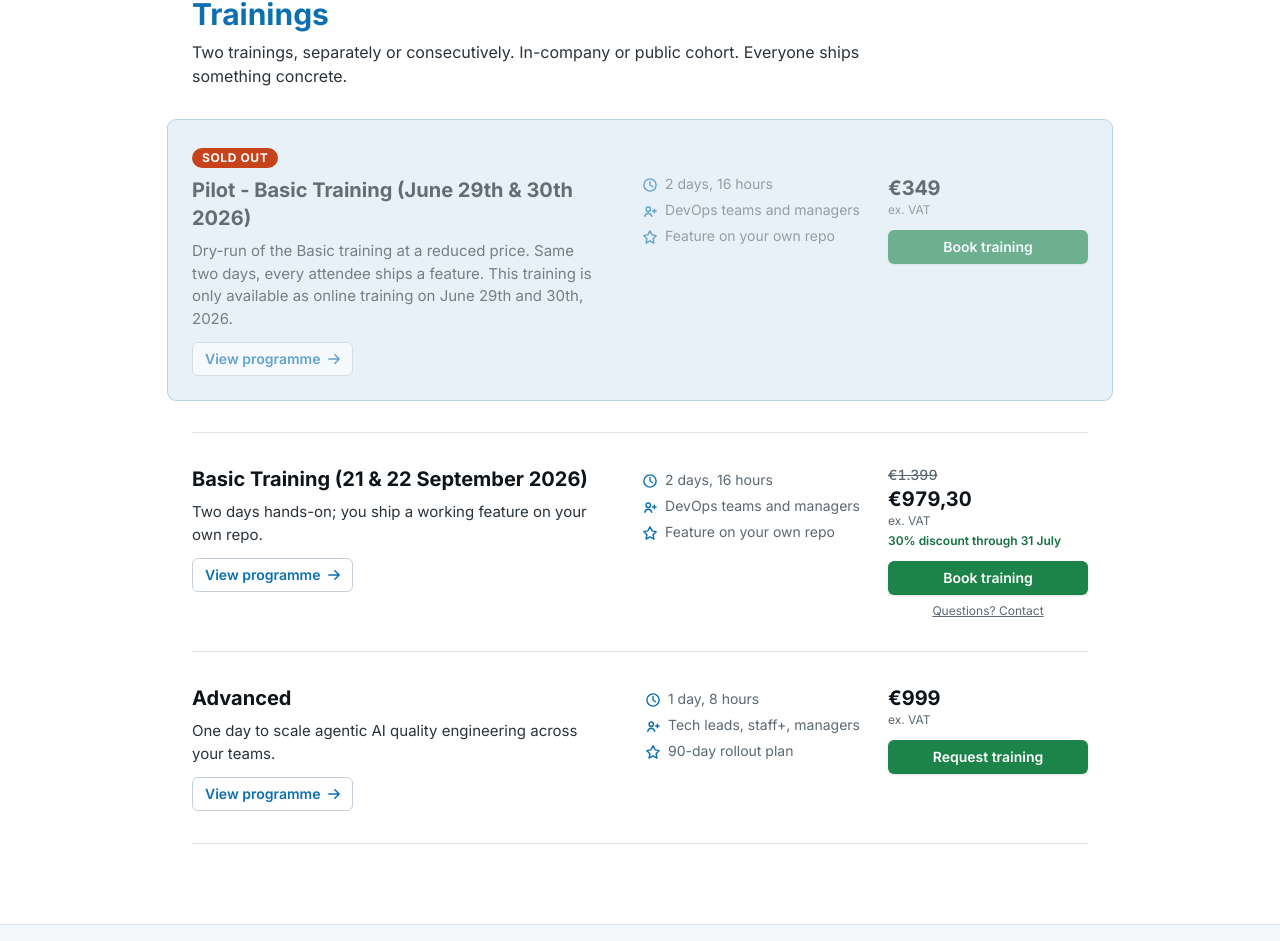
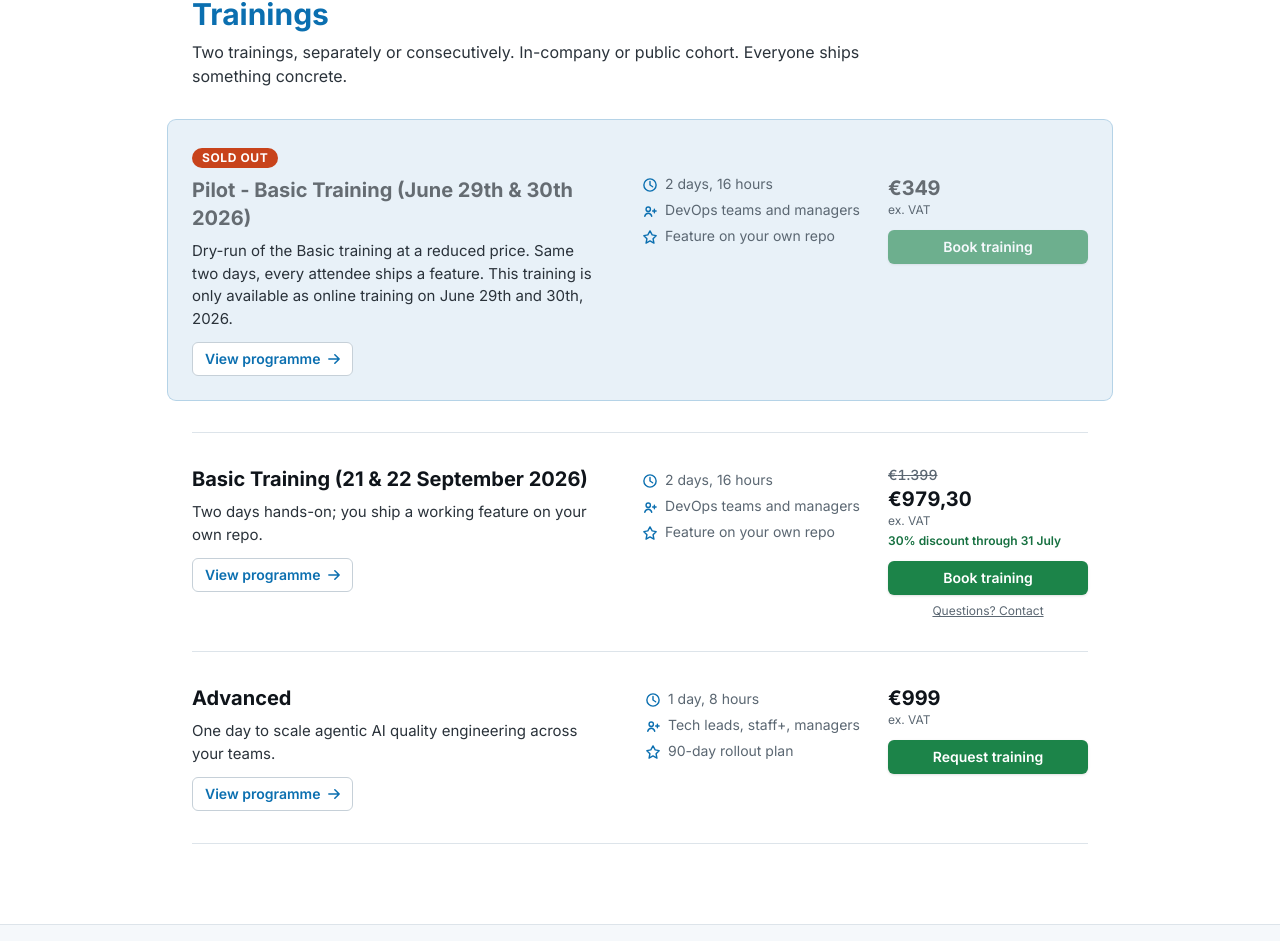
Before and after one commit to QualityAtSpeed/agenticengineering-nl, a Next.js app: page /en in a window 1280 px wide. Shown: the part 1424-2365 px from the top of the page. Built offline with nearby package versions, Linux system fonts and the light colour scheme.

Commit message:
remove dim from trainingcard to comply to a11y

```diff
--- a/components/TrainingCard.tsx
+++ b/components/TrainingCard.tsx
@@ -130,13 +130,13 @@ export function TrainingCard({
             )
           )}
           <h3 className={`text-text-primary text-xl font-bold ${dim}`}>{t(`${trainingId}.name`)}</h3>
-          <p className={`text-text-soft mt-2 text-[0.9375rem] ${dim}`}>{t(`${trainingId}.tagline`)}</p>
+          <p className="text-text-soft mt-2 text-[0.9375rem]">{t(`${trainingId}.tagline`)}</p>
           <Button
             variant="secondary"
             size="sm"
             href={`/${locale}/trainings/${trainingId}`}
             data-testid={`view-curriculum-${trainingId}`}
-            className={`mt-3 ${dim}`}
+            className="mt-3"
           >
             {tLabels('viewDetails')}
             <ArrowIcon />
@@ -144,7 +144,7 @@ export function TrainingCard({
         </div>
 
         <ul
-          className={`text-text-muted m-0 list-none space-y-1.5 p-0 text-sm ${isPilot ? 'lg:pt-[1.875rem]' : 'lg:pt-[0.3125rem]'} ${dim}`}
+          className={`text-text-muted m-0 list-none space-y-1.5 p-0 text-sm ${isPilot ? 'lg:pt-[1.875rem]' : 'lg:pt-[0.3125rem]'}`}
         >
           {metaItems.map((m) => (
             <li key={m.key} className="flex items-center gap-2">
@@ -156,13 +156,14 @@ export function TrainingCard({
       </div>
 
       <div className={isPilot ? 'lg:pt-[1.875rem]' : undefined}>
-        <div className={dim}>
+        {/* Sold-out dim is applied only to the large/bold price (AA needs 3:1),
+            never to the small struck price / suffix / note (those need 4.5:1). */}
         {price.earlyBird ? (
           <>
             <p className="text-text-muted text-sm font-medium tabular-nums line-through">
               €{training.priceEUR.toLocaleString('nl-NL')}
             </p>
-              <p className="text-text-primary text-xl font-bold tabular-nums">
+            <p className={`text-text-primary text-xl font-bold tabular-nums ${dim}`}>
               €
               {(price.netCents / 100).toLocaleString('nl-NL', {
                 minimumFractionDigits: 2,
@@ -171,7 +172,7 @@ export function TrainingCard({
             </p>
           </>
         ) : (
-            <p className="text-text-primary text-xl font-bold tabular-nums">
+          <p className={`text-text-primary text-xl font-bold tabular-nums ${dim}`}>
             €{training.priceEUR.toLocaleString('nl-NL')}
           </p>
         )}
@@ -181,7 +182,6 @@ export function TrainingCard({
             {t(`${trainingId}.earlyBirdNote`)}
           </p>
         )}
-        </div>
         {isSoldOut ? (
           <Button
             size="sm"
```
Lines whose indentation alone changed are shown as unchanged.
